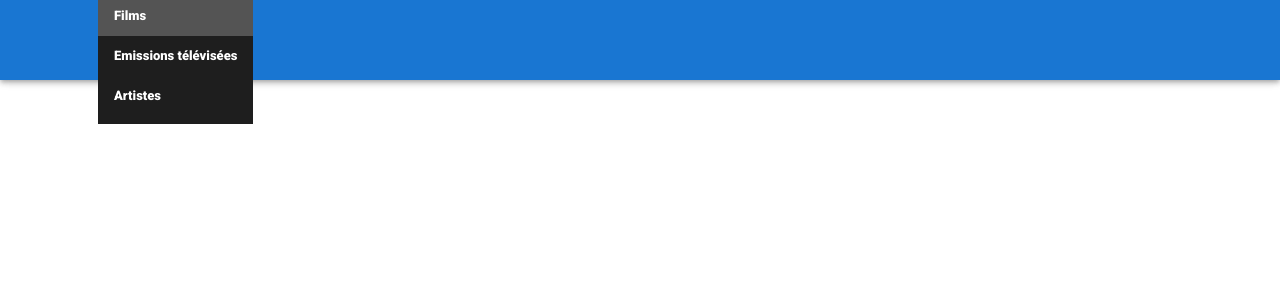
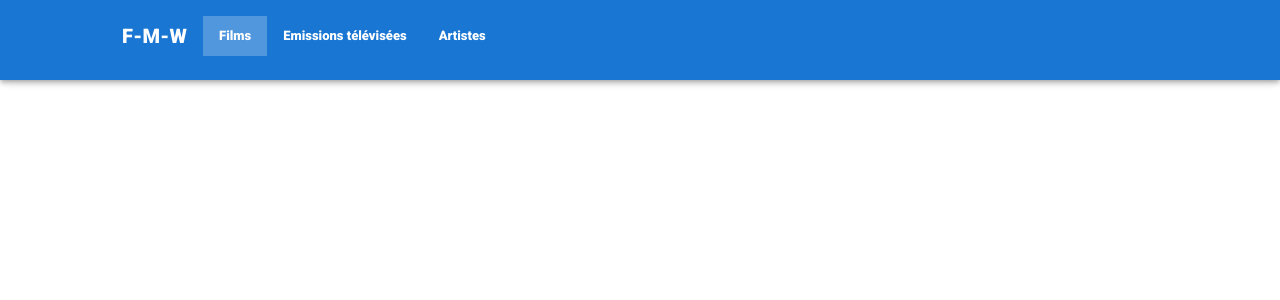
Before and after one commit to Baratin-pro/web-Service_frontend, a Vue app: page /films in a window 1280 px wide. Shown: the top 300 px of the page. Built offline with nearby package versions, Linux system fonts and the light colour scheme.

Commit message:
Fix bug props in the MenuElements components

```diff
--- a/src/components/layout/MenuElements.vue
+++ b/src/components/layout/MenuElements.vue
@@ -41,10 +41,10 @@ import Vue from 'vue';
 export default Vue.extend({
   name: 'MenuElements',
   props: {
-    classElement: {
+    menuClass: {
       type: String,
     },
-    colorElement: {
+    menuColor: {
       type: String,
     },
   },
```
